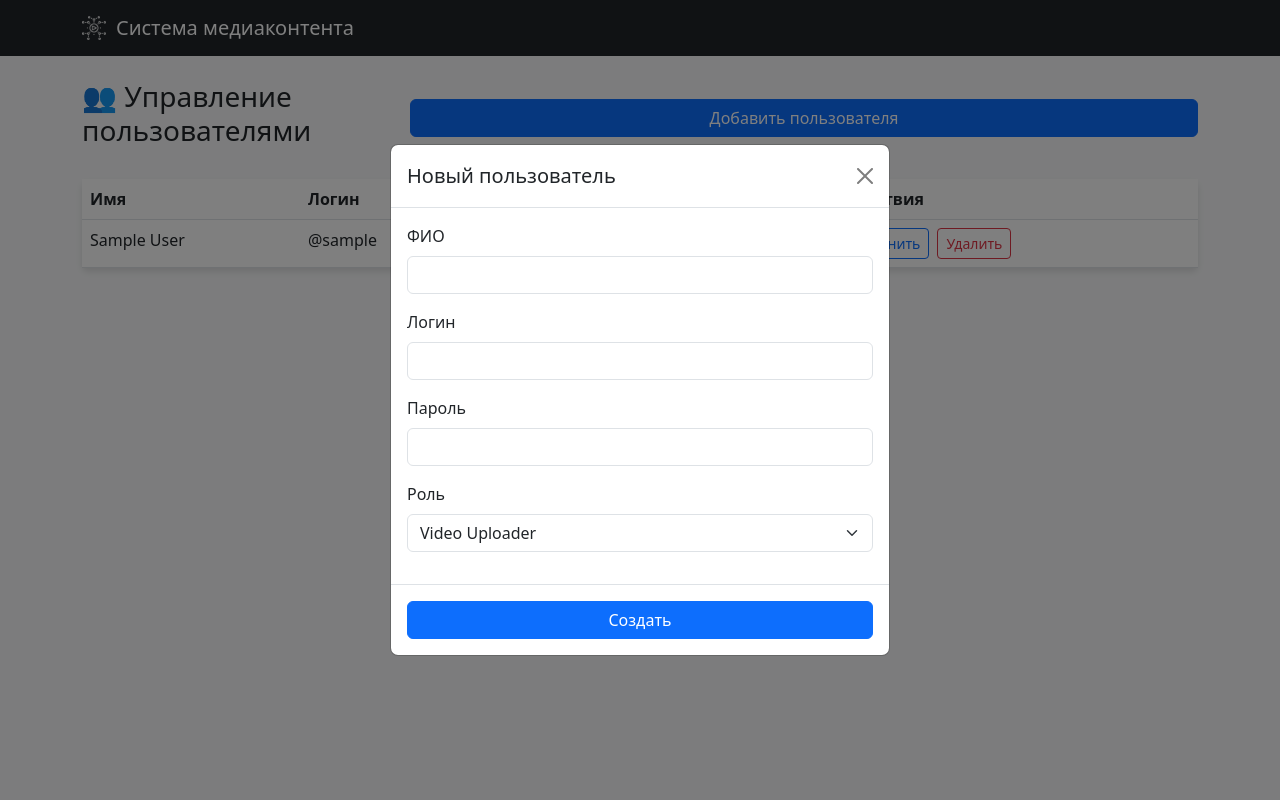
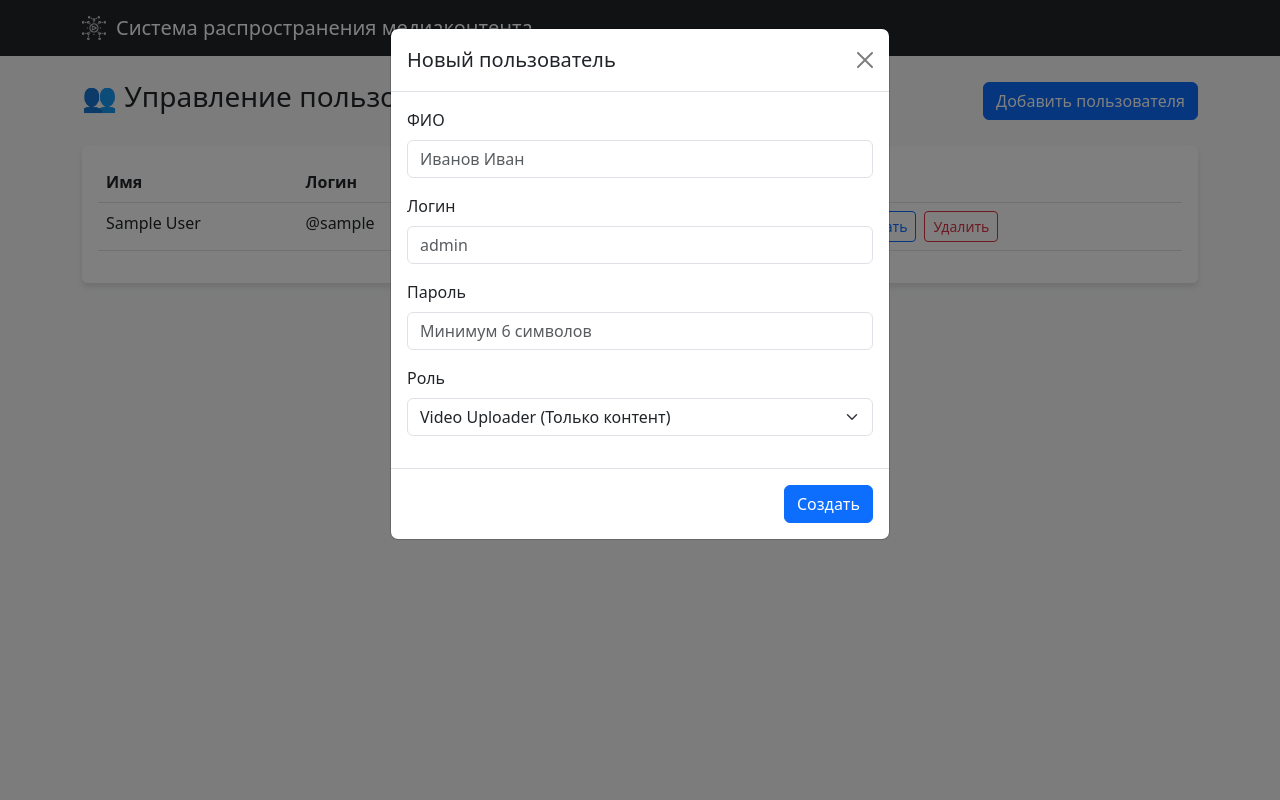
Before and after one commit to IRONINBEAT/media_content_distribution_system, a FastAPI app: template backend/templates/admin_users.html in a window 1280 px wide, after a click on "Добавить пользователя". Run offline with FastAPI, Linux system fonts and the light colour scheme; the template is opened without the code that fills it: most values are stand-ins (such as "Sample title", 1, 10 or a date in 2020).

Commit message:
back to the good

```diff
--- a/backend/templates/admin_users.html
+++ b/backend/templates/admin_users.html
@@ -1,14 +1,13 @@
 {% extends "base.html" %}
 {% block content %}
-<div class="d-flex flex-column flex-sm-row justify-content-between align-items-start align-items-sm-center mb-4 gap-3">
+<div class="d-flex justify-content-between align-items-center mb-4">
     <h3>👥 Управление пользователями</h3>
-    <button class="btn btn-primary w-100 w-sm-auto" data-bs-toggle="modal" data-bs-target="#addUserModal">Добавить пользователя</button>
+    <button class="btn btn-primary" data-bs-toggle="modal" data-bs-target="#addUserModal">Добавить пользователя</button>
 </div>
 
 <div class="card">
-    <div class="card-body p-0">
-        <div class="table-responsive">
-            <table class="table mb-0">
+    <div class="card-body">
+        <table class="table">
             <thead>
                 <tr>
                     <th>Имя</th>
@@ -21,22 +20,22 @@
             <tbody>
                 {% for u in all_users %}
                 <tr>
-                        <td class="text-nowrap">{{ u.full_name }}</td>
+                    <td>{{ u.full_name }}</td>
                     <td>@{{ u.username }}</td>
                     <td>
                         <span class="badge {% if u.role=='admin' %}bg-danger{% elif u.role=='operator' %}bg-info{% else %}bg-secondary{% endif %}">
                             {{ u.role }}
                         </span>
                     </td>
-                        <td><code style="word-break: break-all; white-space: normal;">{{ u.token }}</code></td>
+                    <td><code>{{ u.token }}</code></td>
                     <td>
                         <div class="d-flex gap-2">
                             <button class="btn btn-sm btn-outline-primary"
                                 onclick="editUser('{{ u.id }}', '{{ u.full_name }}', '{{ u.username }}', '{{ u.role }}')">
-                                    Изменить
+                                Редактировать
                             </button>
                             {% if u.id != user.id %}
-                                <form method="post" action="/web/admin/user/delete" onsubmit="return confirm('Удалить?');">
+                            <form method="post" action="/web/admin/user/delete" onsubmit="return confirm('Удалить пользователя?');">
                                 <input type="hidden" name="user_id" value="{{ u.id }}">
                                 <button type="submit" class="btn btn-sm btn-outline-danger">Удалить</button>
                             </form>
@@ -49,10 +48,9 @@
         </table>
     </div>
 </div>
-</div>
 
 <div class="modal fade" id="addUserModal" tabindex="-1">
-    <div class="modal-dialog modal-dialog-centered">
+    <div class="modal-dialog">
         <form method="post" action="/web/admin/user/create" class="modal-content">
             <div class="modal-header">
                 <h5 class="modal-title">Новый пользователь</h5>
@@ -61,37 +59,37 @@
             <div class="modal-body">
                 <div class="mb-3">
                     <label class="form-label">ФИО</label>
-                    <input type="text" name="full_name" class="form-control" required>
+                    <input type="text" name="full_name" class="form-control" placeholder="Иванов Иван" required>
                 </div>
                 <div class="mb-3">
                     <label class="form-label">Логин</label>
-                    <input type="text" name="username" class="form-control" required>
+                    <input type="text" name="username" class="form-control" placeholder="admin" required>
                 </div>
                 <div class="mb-3">
                     <label class="form-label">Пароль</label>
-                    <input type="password" name="password" class="form-control" required>
+                    <input type="password" name="password" class="form-control" placeholder="Минимум 6 символов" required>
                 </div>
                 <div class="mb-3">
                     <label class="form-label">Роль</label>
                     <select name="role" class="form-select">
-                        <option value="video_uploader">Video Uploader</option>
-                        <option value="operator">Operator</option>
-                        <option value="admin">Admin</option>
+                        <option value="video_uploader">Video Uploader (Только контент)</option>
+                        <option value="operator">Operator (Контент + Устройства)</option>
+                        <option value="admin">Admin (Полный доступ)</option>
                     </select>
                 </div>
             </div>
             <div class="modal-footer">
-                <button type="submit" class="btn btn-primary w-100">Создать</button>
+                <button type="submit" class="btn btn-primary">Создать</button>
             </div>
         </form>
     </div>
 </div>
 
 <div class="modal fade" id="editUserModal" tabindex="-1">
-    <div class="modal-dialog modal-dialog-centered">
+    <div class="modal-dialog">
         <form method="post" action="/web/admin/user/edit" class="modal-content">
             <div class="modal-header">
-                <h5 class="modal-title">Редактирование</h5>
+                <h5 class="modal-title">Редактирование пользователя</h5>
                 <button type="button" class="btn-close" data-bs-dismiss="modal"></button>
             </div>
             <div class="modal-body">
@@ -106,7 +104,7 @@
                 </div>
                 <div class="mb-3">
                     <label class="form-label">Новый пароль</label>
-                    <input type="password" name="password" class="form-control">
+                    <input type="password" name="password" class="form-control" placeholder="Оставьте пустым, если не хотите менять">
                 </div>
                 <div class="mb-3">
                     <label class="form-label">Роль</label>
@@ -118,7 +116,8 @@
                 </div>
             </div>
             <div class="modal-footer">
-                <button type="submit" class="btn btn-primary w-100">Сохранить изменения</button>
+                <button type="button" class="btn btn-secondary" data-bs-dismiss="modal">Отмена</button>
+                <button type="submit" class="btn btn-primary">Сохранить изменения</button>
             </div>
         </form>
     </div>
@@ -130,6 +129,7 @@ function editUser(id, name, username, role) {
     document.getElementById('edit_full_name').value = name;
     document.getElementById('edit_username').value = username;
     document.getElementById('edit_role').value = role;
+
     new bootstrap.Modal(document.getElementById('editUserModal')).show();
 }
 </script>
--- a/backend/templates/base.html
+++ b/backend/templates/base.html
@@ -1,5 +1,6 @@
 <!DOCTYPE html>
 <html lang="ru">
+
 <head>
     <meta charset="UTF-8">
     <meta name="viewport" content="width=device-width, initial-scale=1.0">
@@ -7,38 +8,45 @@
     <link rel="icon" type="image/x-icon" href="/static/favicon.png">
     <link href="https://cdn.jsdelivr.net/npm/bootstrap@5.3.0/dist/css/bootstrap.min.css" rel="stylesheet">
     <style>
-        body { background-color: #f8f9fa; }
-        .card { box-shadow: 0 4px 6px rgba(0, 0, 0, 0.1); border: none; }
-        .navbar-brand { display: flex; align-items: center; }
-        .brand-icon { width: 24px; height: 24px; margin-right: 10px; filter: brightness(0) invert(1); }
-        /* Улучшение читаемости на маленьких экранах */
-        @media (max-width: 576px) {
-            .container { padding-left: 10px; padding-right: 10px; }
-            h3, h4 { font-size: 1.25rem; }
+        body {
+            background-color: #f8f9fa;
+        }
+
+        .card {
+            box-shadow: 0 4px 6px rgba(0, 0, 0, 0.1);
+            border: none;
+        }
+
+        .navbar-brand {
+            display: flex;
+            align-items: center;
+        }
+
+        .brand-icon {
+            width: 24px;
+            height: 24px;
+            margin-right: 10px;
+            filter: brightness(0) invert(1);
         }
     </style>
 </head>
+
 <body>
-    <nav class="navbar navbar-expand-lg navbar-dark bg-dark mb-4">
+    <nav class="navbar navbar-dark bg-dark mb-4">
         <div class="container">
             <a class="navbar-brand" href="/web/dashboard">
                 <img src="/static/favicon.png" alt="Иконка" class="brand-icon">
-                <span class="d-none d-sm-inline">Система медиаконтента</span>
-                <span class="d-inline d-sm-none">СМК</span>
+                Система распространения медиаконтента
             </a>
-
             {% if user %}
-            <button class="navbar-toggler" type="button" data-bs-toggle="collapse" data-bs-target="#navbarNav">
-                <span class="navbar-toggler-icon"></span>
-            </button>
-            <div class="collapse navbar-collapse" id="navbarNav">
-                <div class="navbar-nav ms-auto align-items-lg-center">
+            <div class="d-flex">
+                <div class="d-flex align-items-center">
                     {% if user.role == 'admin' %}
-                    <a href="/web/admin/users" class="nav-link btn btn-outline-light btn-sm me-lg-3 my-2 my-lg-0 text-white">👥 Пользователи</a>
+                    <a href="/web/admin/users" class="btn btn-outline-light btn-sm me-3">👥 Пользователи</a>
                     {% endif %}
-                    <span class="navbar-text me-lg-3 d-block mb-2 mb-lg-0">{{ user.full_name }} ({{user.role}})</span>
-                    <a href="/web/logout" class="btn btn-outline-light btn-sm">Выход</a>
                 </div>
+                <span class="navbar-text me-3">{{ user.full_name }} ({{user.role}})</span>
+                <a href="/web/logout" class="btn btn-outline-light">Выход</a>
             </div>
             {% endif %}
         </div>
@@ -46,6 +54,8 @@
     <div class="container">
         {% block content %}{% endblock %}
     </div>
+
     <script src="https://cdn.jsdelivr.net/npm/bootstrap@5.3.0/dist/js/bootstrap.bundle.min.js"></script>
 </body>
+
 </html>
```
Also changed, not shown: backend/templates/dashboard.html (+40 -27 lines), backend/templates/login.html (+8 -7 lines). Lines whose indentation alone changed are shown as unchanged.
